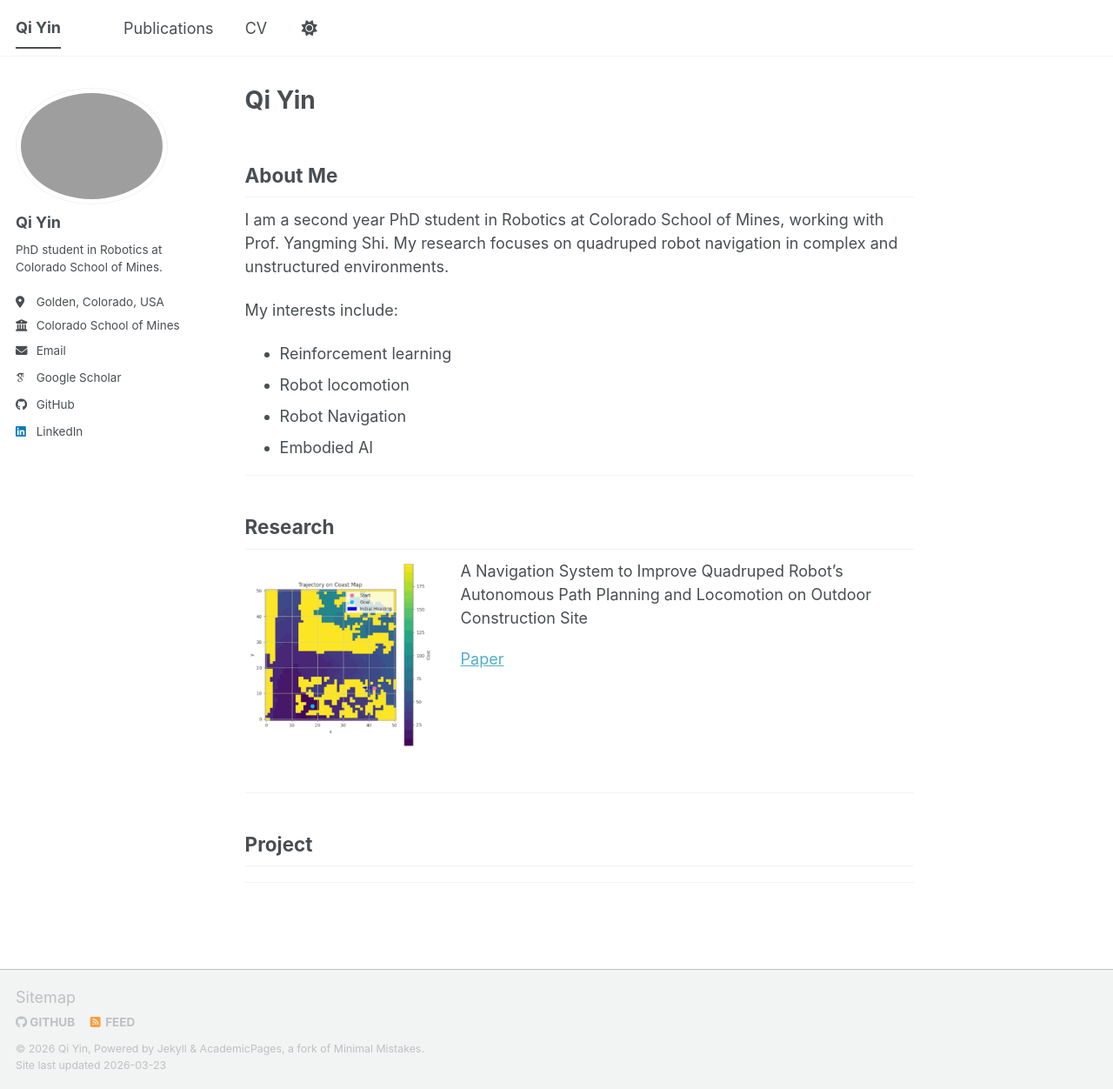
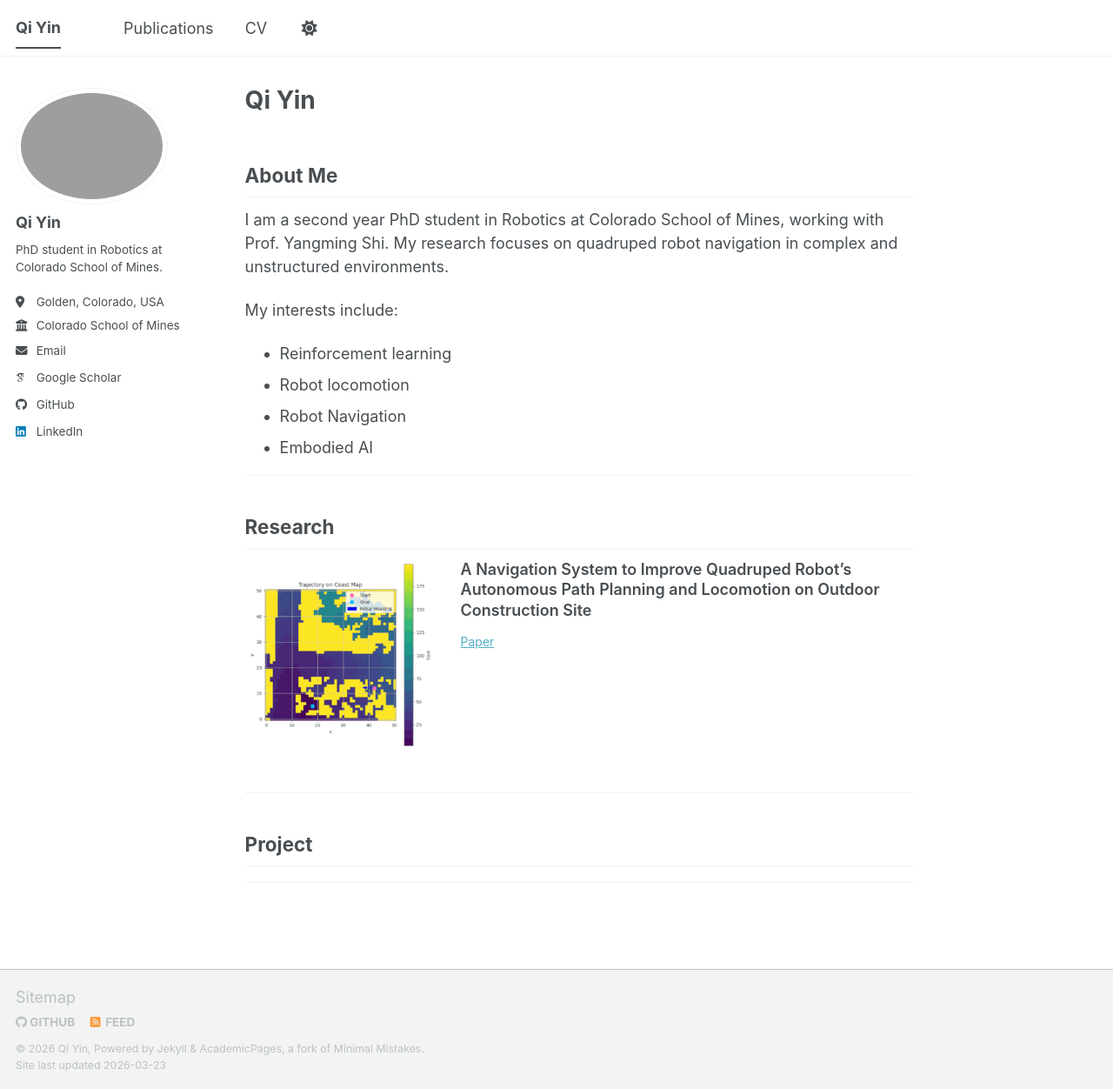
Before and after one commit to Qiii04/Qiii04.github.io, a Jekyll site: the page built from _pages/about.md, in a window 1280 px wide and 1252 px high. Shown: the whole window at 87% size. Built offline with Jekyll 4.4.1, drawn with Linux system fonts in a browser that asks for light colours; some web fonts are replaced; a script bundle is joined from its source files by our own code; library files that are not in the unit come from our copies.

Commit message:
Update about.md

```diff
--- a/_pages/about.md
+++ b/_pages/about.md
@@ -26,13 +26,13 @@
   <div style="flex: 1;">
 
     <!-- 标题 -->
-    <p style="margin: 0 0 20px 0;">
+    <p style="margin: 0 0 10px 0; font-size: 18px; font-weight: 600; line-height: 1.3;">
       A Navigation System to Improve Quadruped Robot’s Autonomous Path Planning and Locomotion on Outdoor Construction Site
     </p>
 
     <!-- links -->
     <p style="margin: 0;">
-      <a href="#">Paper</a>
+      <a href="#" style="font-size: 14px;">Paper</a>
     </p>
 
   </div>
```
